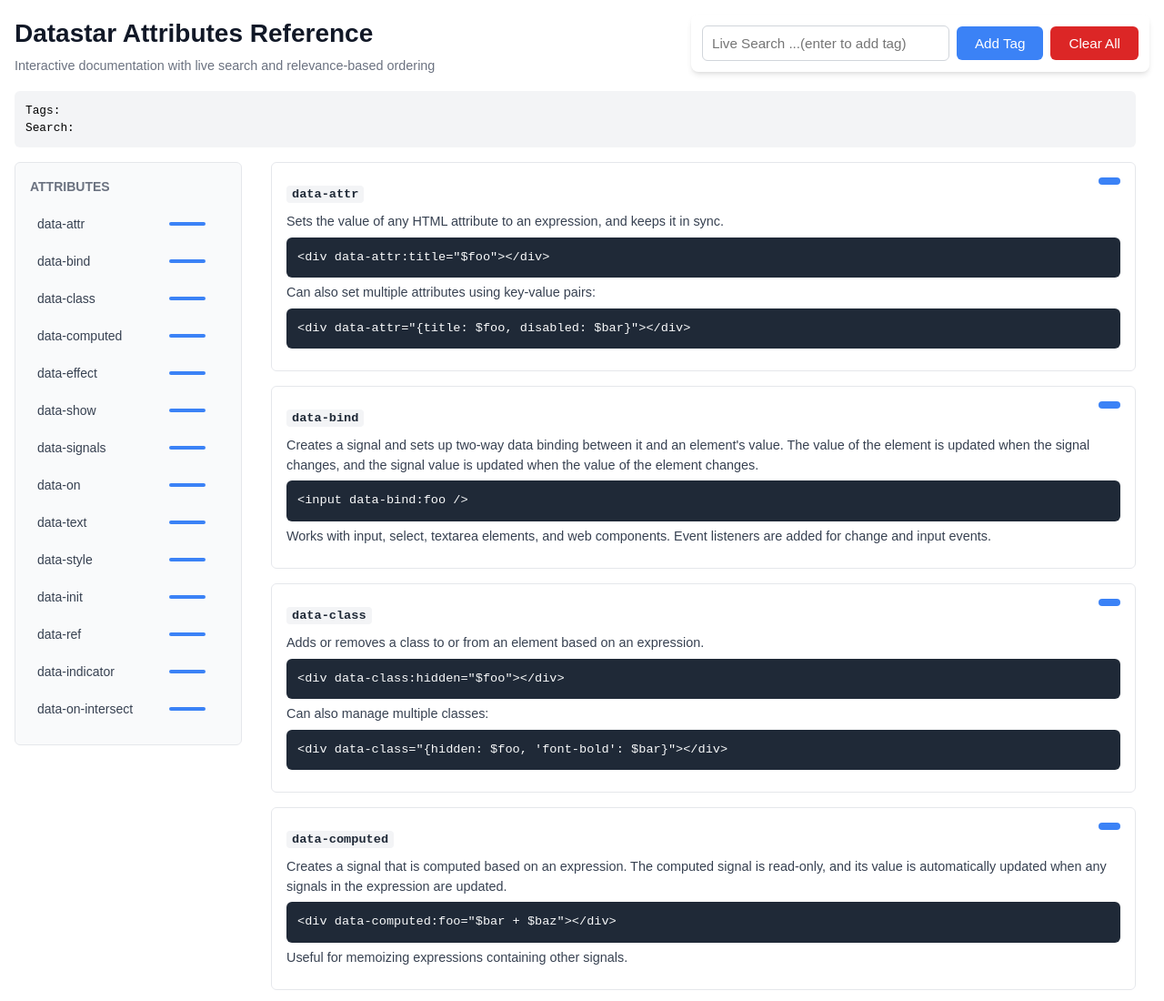
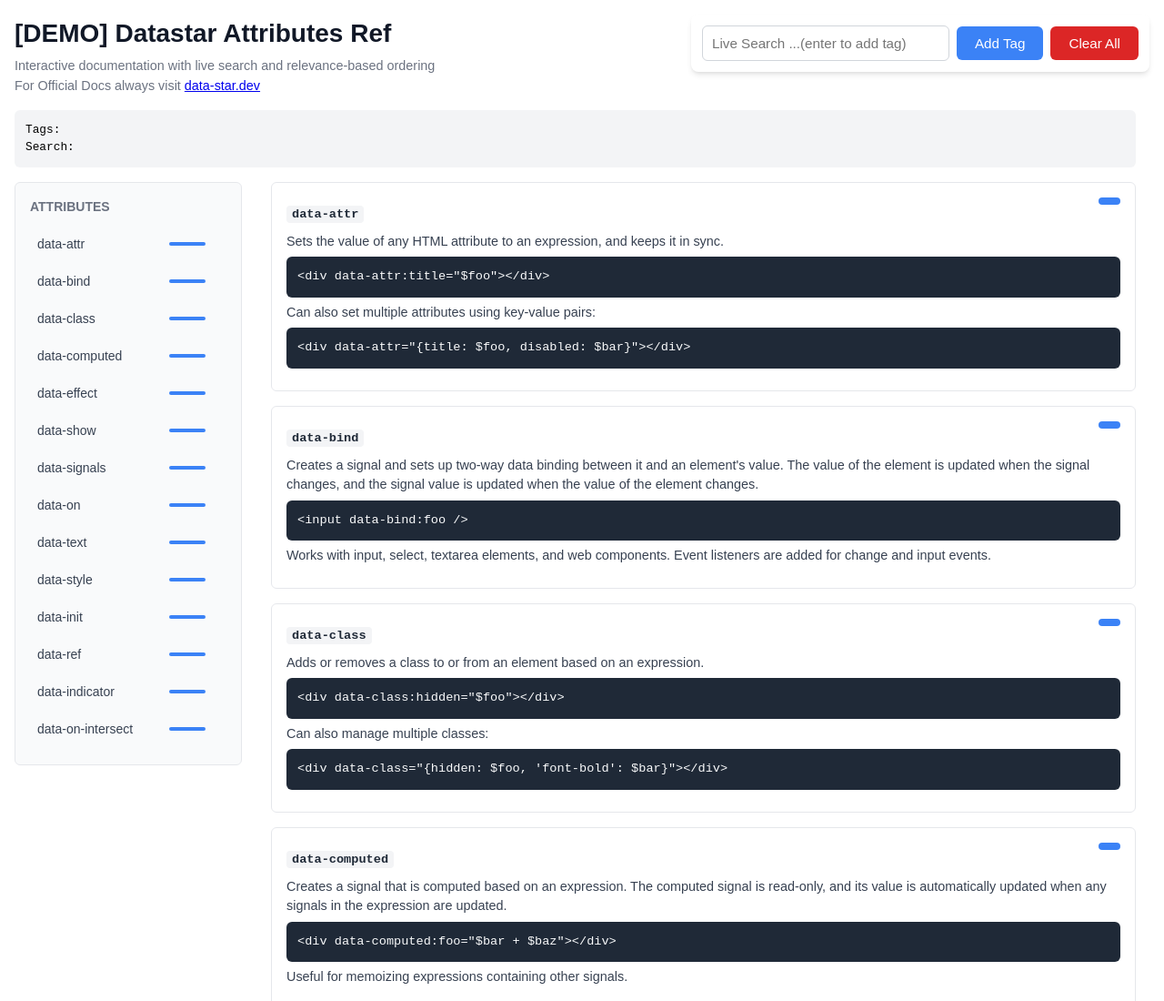
Before and after one commit to Deufel/ds_docs_demo, a plain HTML site: page index.html in a window 1280 px wide. Shown: the top 1100 px of the page at 91% size. Drawn offline with Linux system fonts and the light colour scheme.

Commit message:
feat: Add demo warning to header
add message to convey not official docs

```diff
--- a/index.html
+++ b/index.html
@@ -177,8 +177,9 @@
     <!-- Header with Title -->
     <div class="header">
       <div class="title-section">
-        <h1>Datastar Attributes Reference</h1>
+        <h1>[DEMO] Datastar Attributes Ref</h1>
         <p class="subtitle">Interactive documentation with live search and relevance-based ordering</p>
+        <p class="subtitle">For Official Docs always visit <a href="https://data-star.dev/reference/attributes"> data-star.dev </a></p>
       </div>
     </div>
 
```
